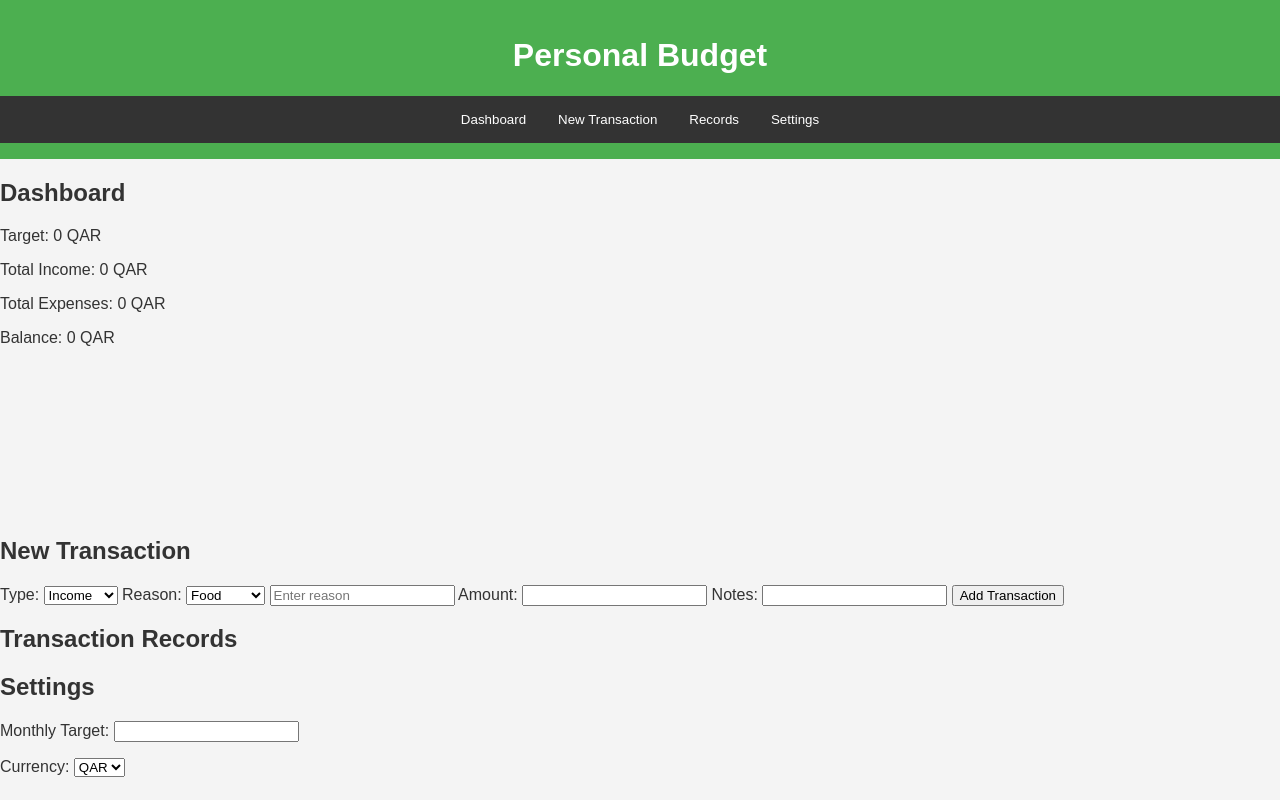
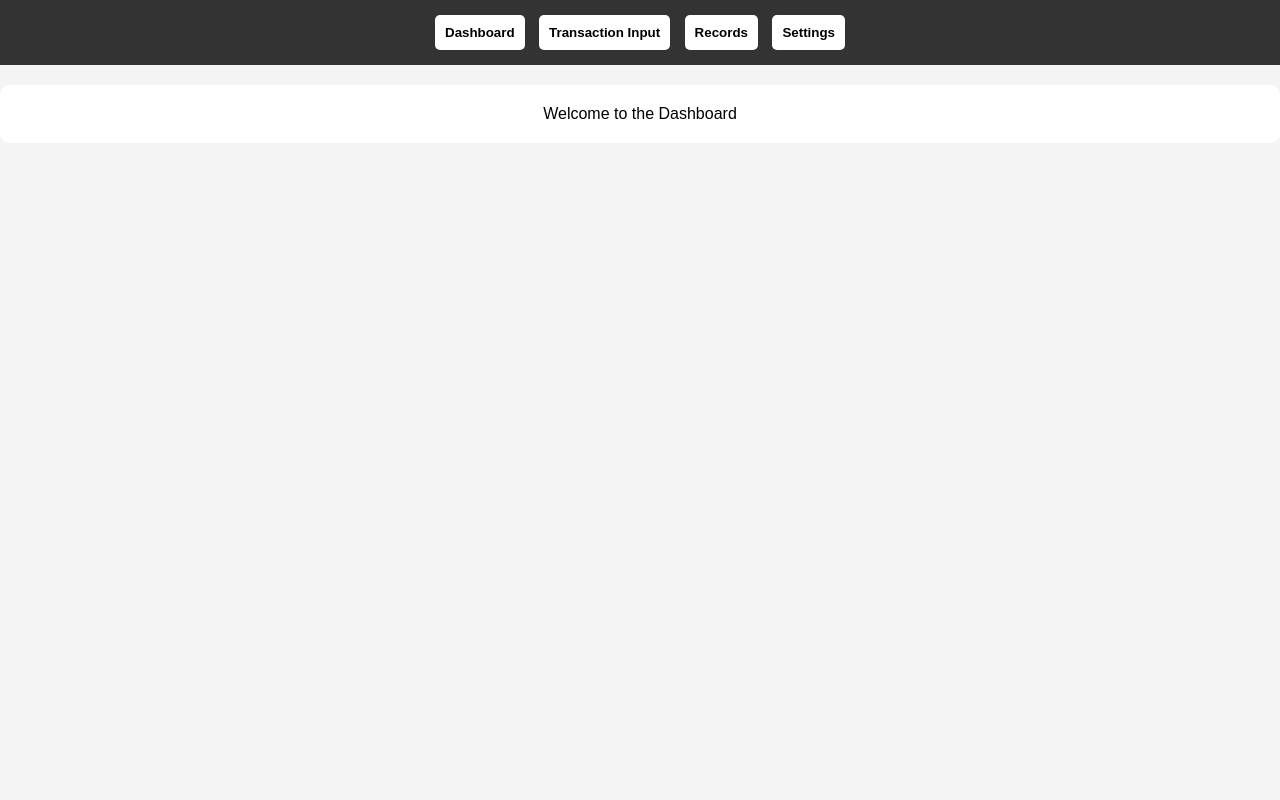
Before and after one commit to equipment-track/PBPlan, a plain HTML site: page index.html in a window 1280 px wide. Drawn offline with Linux system fonts and the light colour scheme.

Commit message:
Update index.html

```diff
--- a/index.html
+++ b/index.html
@@ -3,82 +3,78 @@
 <head>
     <meta charset="UTF-8">
     <meta name="viewport" content="width=device-width, initial-scale=1.0">
-    <title>Personal Budget App</title>
-    <link rel="stylesheet" href="styles.css">
-    <link rel="manifest" href="manifest.json">
- <script>
-        if ('serviceWorker' in navigator) {
-            navigator.serviceWorker.register('/service-worker.js')
-                .then(function(registration) {
-                    console.log('Service Worker registered with scope:', registration.scope);
-                }).catch(function(error) {
-                    console.log('Service Worker registration failed:', error);
-                });
-        }
-    </script>
+    <title>Personal Budget</title>
+    <link rel="stylesheet" href="style.css">
 </head>
 <body>
-    <header>
-        <h1>Personal Budget</h1>
-        <nav>
-            <button onclick="showPage('dashboard')">Dashboard</button>
-            <button onclick="showPage('transaction')">New Transaction</button>
-            <button onclick="showPage('records')">Records</button>
-            <button onclick="showPage('settings')">Settings</button>
-        </nav>
-    </header>
 
-    <section id="dashboard" class="page">
-        <h2>Dashboard</h2>
-        <p>Target: <span id="targetAmount">0</span> QAR</p>
-        <p>Total Income: <span id="totalIncome">0</span> QAR</p>
-        <p>Total Expenses: <span id="totalExpenses">0</span> QAR</p>
-        <p>Balance: <span id="balance">0</span> QAR</p>
-        <canvas id="expenseChart"></canvas>
-    </section>
+    <!-- Navigation Tabs -->
+    <div class="nav">
+        <button onclick="showTab('dashboard')">Dashboard</button>
+        <button onclick="showTab('transaction')">Transaction Input</button>
+        <button onclick="showTab('records')">Records</button>
+        <button onclick="showTab('settings')">Settings</button>
+    </div>
 
-    <section id="transaction" class="page hidden">
-        <h2>New Transaction</h2>
-        <label>
-            Type:
-            <select id="transactionType">
+    <!-- Content Sections -->
+    <div id="dashboard" class="tab-content">Welcome to the Dashboard</div>
+    <div id="transaction" class="tab-content" style="display: none;">
+        <h3>Transaction Input</h3>
+        <form id="transactionForm">
+            <!-- Income/Expense Dropdown -->
+            <label for="type">Transaction Type</label>
+            <select id="type" required>
                 <option value="income">Income</option>
                 <option value="expense">Expense</option>
             </select>
-        </label>
-        <label>
-            Reason:
-            <select id="reason">
+            <br>
+
+            <!-- Currency Dropdown -->
+            <label for="currency">Currency</label>
+            <select id="currency" required>
+                <option value="QAR">QAR</option>
+                <option value="INR">INR</option>
+            </select>
+            <br>
+
+            <!-- Category Dropdown -->
+            <label for="category">Category</label>
+            <select id="category" onchange="checkOtherCategory()" required>
                 <option value="Food">Food</option>
+                <option value="Grocery">Grocery</option>
+                <option value="Mobile Payment">Mobile Payment</option>
                 <option value="Transport">Transport</option>
                 <option value="Other">Other</option>
             </select>
-        </label>
-        <input type="text" id="otherReason" placeholder="Enter reason" class="hidden">
-        <label>Amount: <input type="number" id="amount"></label>
-        <label>Notes: <input type="text" id="notes"></label>
-        <button onclick="addTransaction()">Add Transaction</button>
-    </section>
+            <br>
 
-    <section id="records" class="page hidden">
-        <h2>Transaction Records</h2>
-        <ul id="transactionList"></ul>
-    </section>
+            <!-- Dynamic input for "Other" category -->
+            <input type="text" id="otherCategory" placeholder="Enter other category" style="display: none;">
+            <br>
 
-    <section id="settings" class="page hidden">
-        <h2>Settings</h2>
-        <label>
-            Monthly Target:
-            <input type="number" id="monthlyTarget" oninput="updateTarget()">
-        </label>
-        <p>Currency:
-            <select id="currency">
-                <option value="QAR">QAR</option>
-                <option value="INR">INR</option>
-            </select>
-        </p>
-    </section>
+            <!-- Amount Input -->
+            <label for="amount">Amount</label>
+            <input type="number" id="amount" required placeholder="Enter amount">
+            <br>
 
-    <script src="app.js"></script>
+            <!-- Date Input -->
+            <label for="date">Date</label>
+            <input type="date" id="date" required>
+            <br>
+
+            <!-- Notes Input -->
+            <label for="notes">Notes (Optional)</label>
+            <input type="text" id="notes" placeholder="Add a note">
+            <br>
+
+            <!-- Save Button -->
+            <button type="button" onclick="saveTransaction()">Save Transaction</button>
+        </form>
+        <p id="successMessage" style="display: none; color: green;">Transaction saved successfully!</p>
+    </div>
+    <div id="records" class="tab-content" style="display: none;">Here you can see your Records</div>
+    <div id="settings" class="tab-content" style="display: none;">Settings Page</div>
+
+    <script src="script.js"></script>
 </body>
 </html>
```
